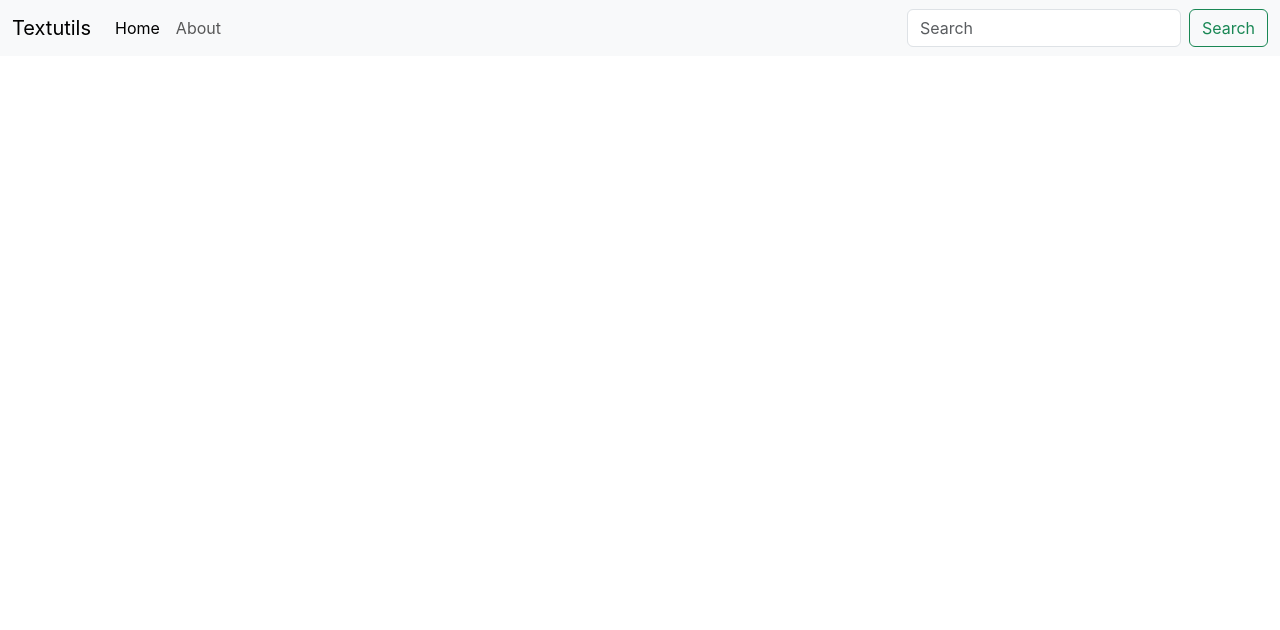
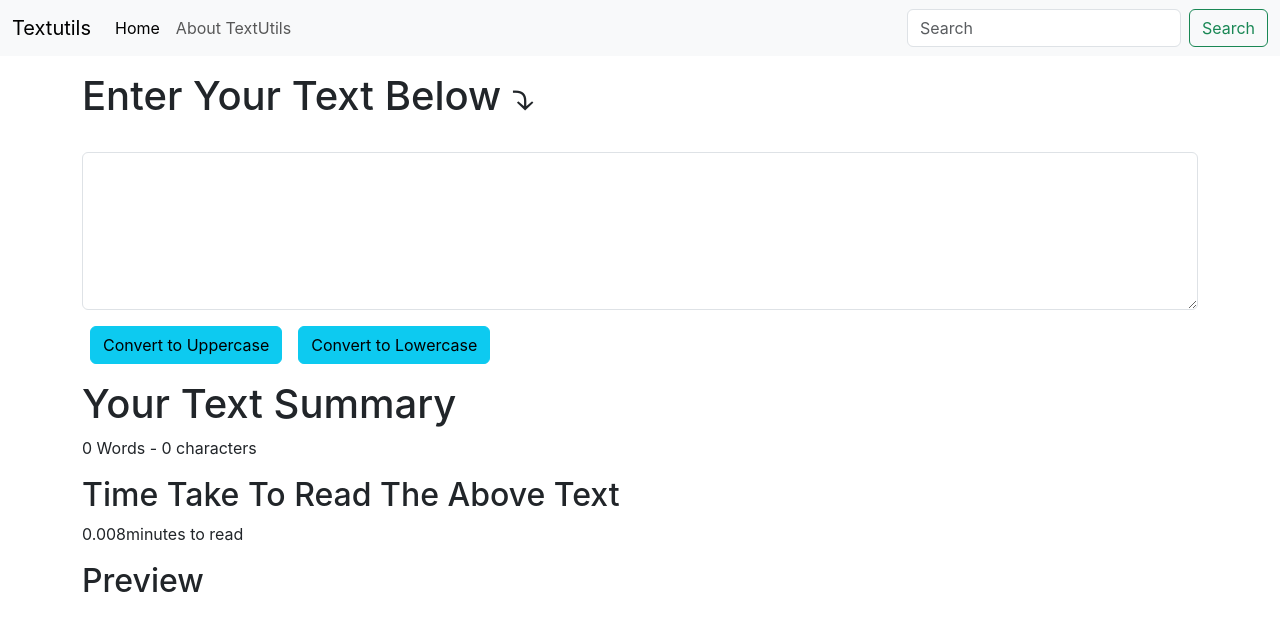
Before and after one commit to Hammad-khalil/React-Project, a React (Create React App) app: page / in a window 1280 px wide. Shown: the top 630 px of the page. Built offline with nearby package versions, Linux system fonts and the light colour scheme.

Commit message:
Text Modifying Tool Completed

```diff
--- a/src/App.js
+++ b/src/App.js
@@ -1,10 +1,12 @@
 import "./App.css";
 import Navbar from "./Components/Navbar";
+import TextForms from "./Components/TextForms";
 
 function App() {
   return (
     <>
-      <Navbar title="Textutils" />
+      <Navbar title="Textutils" about="About TextUtils" />
+      <TextForms heading="Enter Your Text Below ⤵" />
     </>
   );
 }
--- a/src/Components/Navbar.js
+++ b/src/Components/Navbar.js
@@ -3,7 +3,7 @@ import React from "react";
 export default function Navbar(props) {
   return (
     <div classNameNameName="navbar">
-      <nav className="navbar navbar-expand-lg bg-body-tertiary">
+      <nav className="navbar navbar-expand-lg bg-body-tertiary bg-dark">
         <div className="container-fluid">
           <a className="navbar-brand" href="/">
             {props.title}
@@ -28,7 +28,7 @@ export default function Navbar(props) {
               </li>
               <li className="nav-item">
                 <a className="nav-link" href="/">
-                  About
+                  {props.about}
                 </a>
               </li>
             </ul>
@@ -49,9 +49,3 @@ export default function Navbar(props) {
     </div>
   );
 }
-
-let b = function () {
-  const name = "Extra Module";
-  return name;
-};
-export { b };
--- /dev/null
+++ b/src/Components/TextForms.js
@@ -0,0 +1,65 @@
+import React, { useState } from "react";
+
+export default function TextForms(props) {
+  const handleUpClick = () => {
+    setText("This will update the form input !");
+    setText(text.toUpperCase());
+  };
+  const handleLowerClick = () => {
+    setText("This will update the form input !");
+    setText(text.toLowerCase());
+  };
+  const handleOnChange = (event) => {
+    setText(event.target.value);
+  };
+  const [text, setText] = useState("");
+
+  return (
+    <>
+      <div className="container">
+        <h1 className="mt-3">{props.heading}</h1>
+        <div className="mb-3">
+          <label htmlFor="myBox" className="form-label"></label>
+          <textarea
+            className="form-control"
+            value={text}
+            id="
+          text"
+            rows="6"
+            onChange={handleOnChange}
+          ></textarea>
+          <button
+            onClick={handleUpClick}
+            type="button"
+            className="btn btn-info mt-3 mx-2"
+          >
+            Convert to Uppercase
+          </button>
+          <button
+            onClick={handleLowerClick}
+            type="button"
+            className="btn btn-info mt-3 mx-2"
+          >
+            Convert to Lowercase
+          </button>
+        </div>
+      </div>
+      <div className="container">
+        <h1>Your Text Summary </h1>
+        <p>
+          {
+            text
+              .trim()
+              .split(/\s+/)
+              .filter((word) => word !== "").length
+          }{" "}
+          Words - {text.length} characters
+        </p>
+        <h2>Time Take To Read The Above Text </h2>
+        <p>{0.008 * text.trim().split(/\s+/).length}minutes to read</p>
+        <h2>Preview</h2>
+        <p>{text}</p>
+      </div>
+    </>
+  );
+}
```
